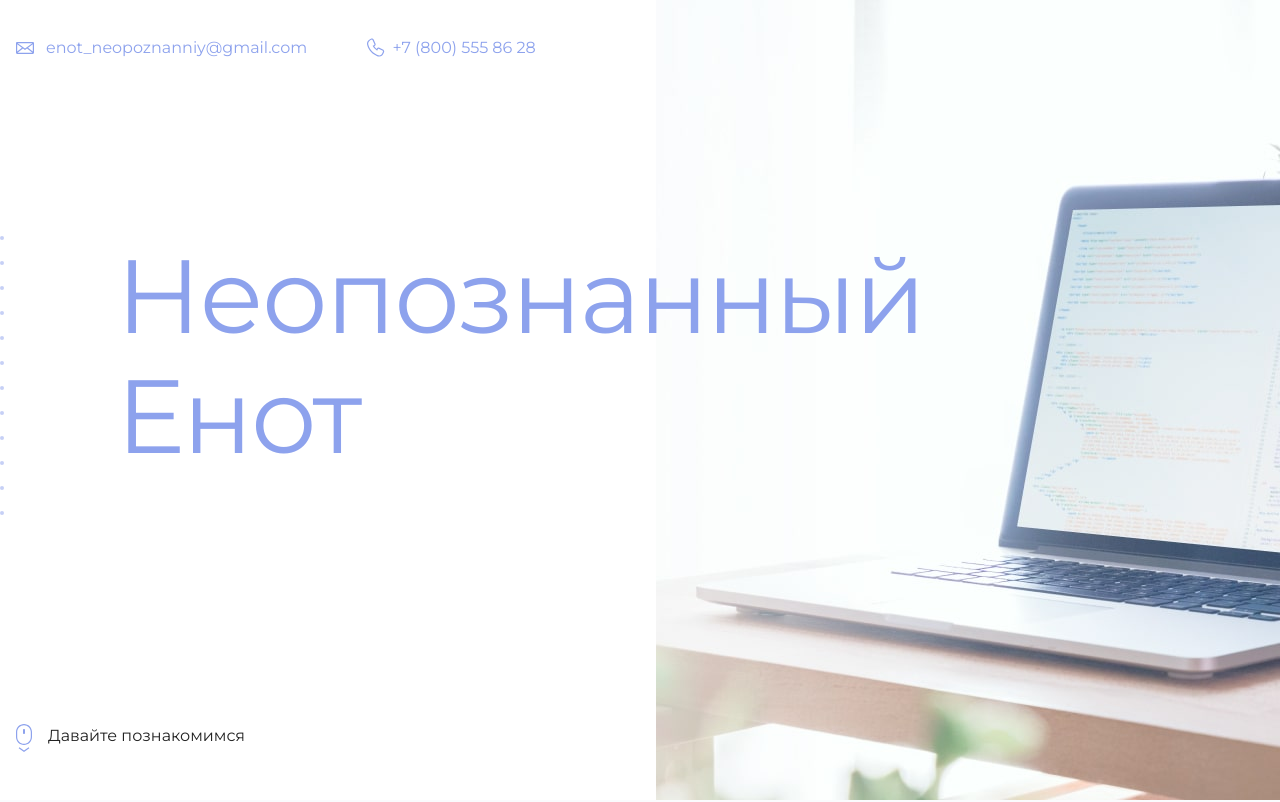
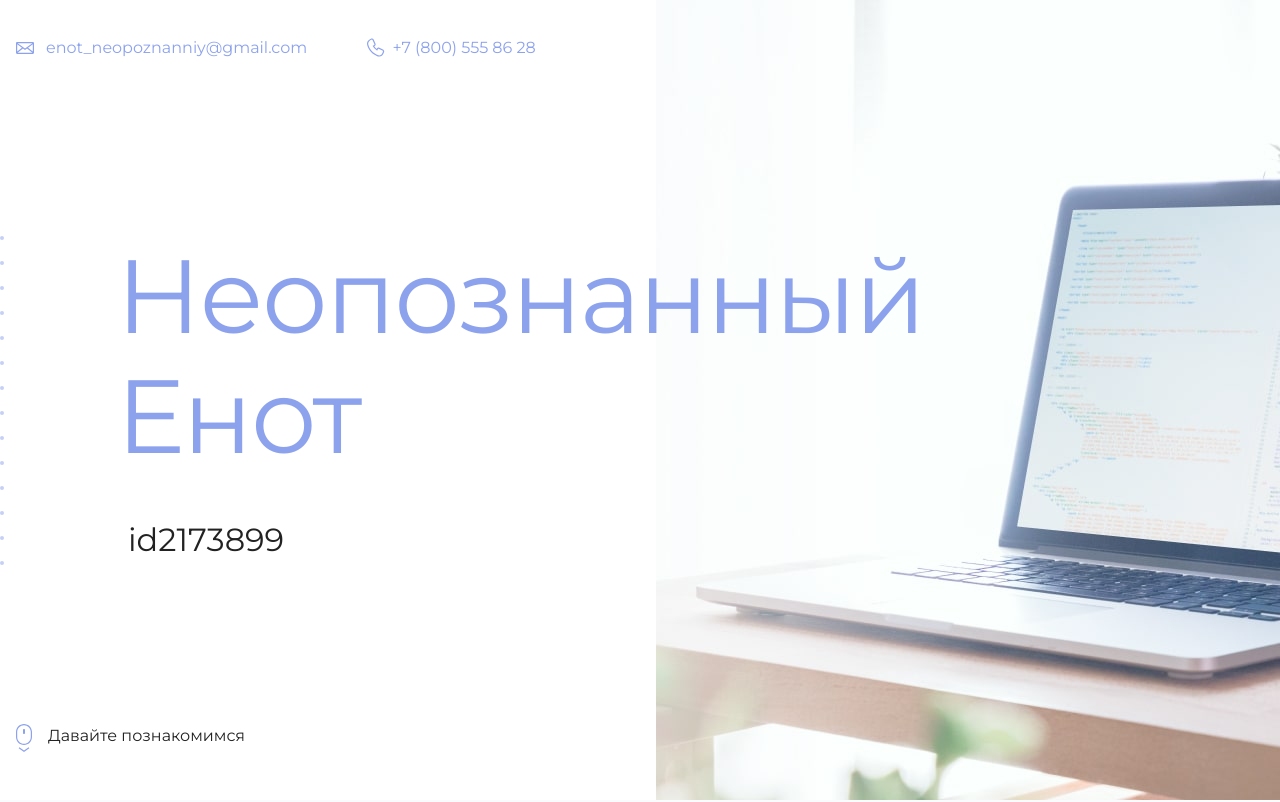
Before and after one commit to SSNIPG/my-site, a plain HTML site: page index.html in a window 1280 px wide. Shown: the top 802 px of the page. Drawn offline with Linux system fonts and the light colour scheme.

Commit message:
Update index.html

```diff
--- a/index.html
+++ b/index.html
@@ -19,7 +19,7 @@
       <section class="hero-image">
         <div class="container">
           <h1 class="heading">Неопознанный Енот</h1>
-          <p><!-- Тут ваш id на сайте Академии --></p>
+          <p>id2173899</p>
         </div>
       </section>
 
```
